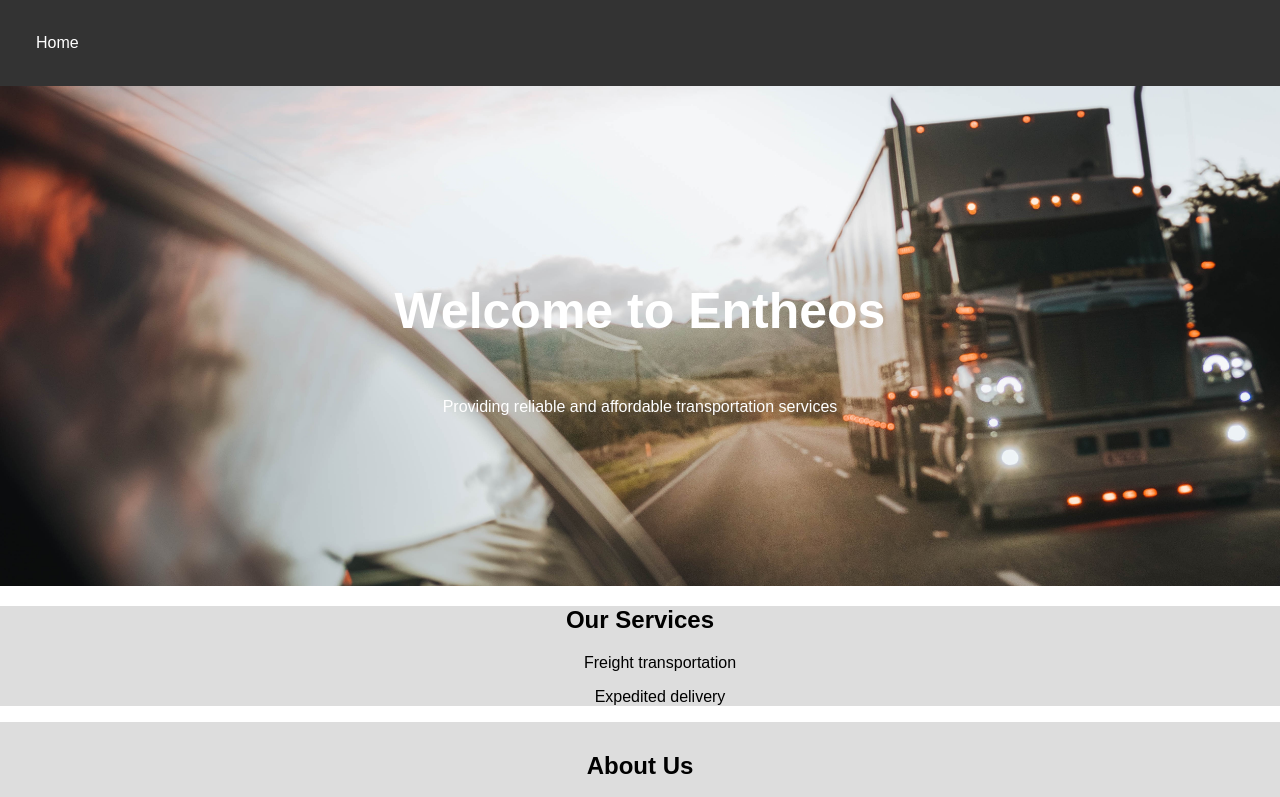
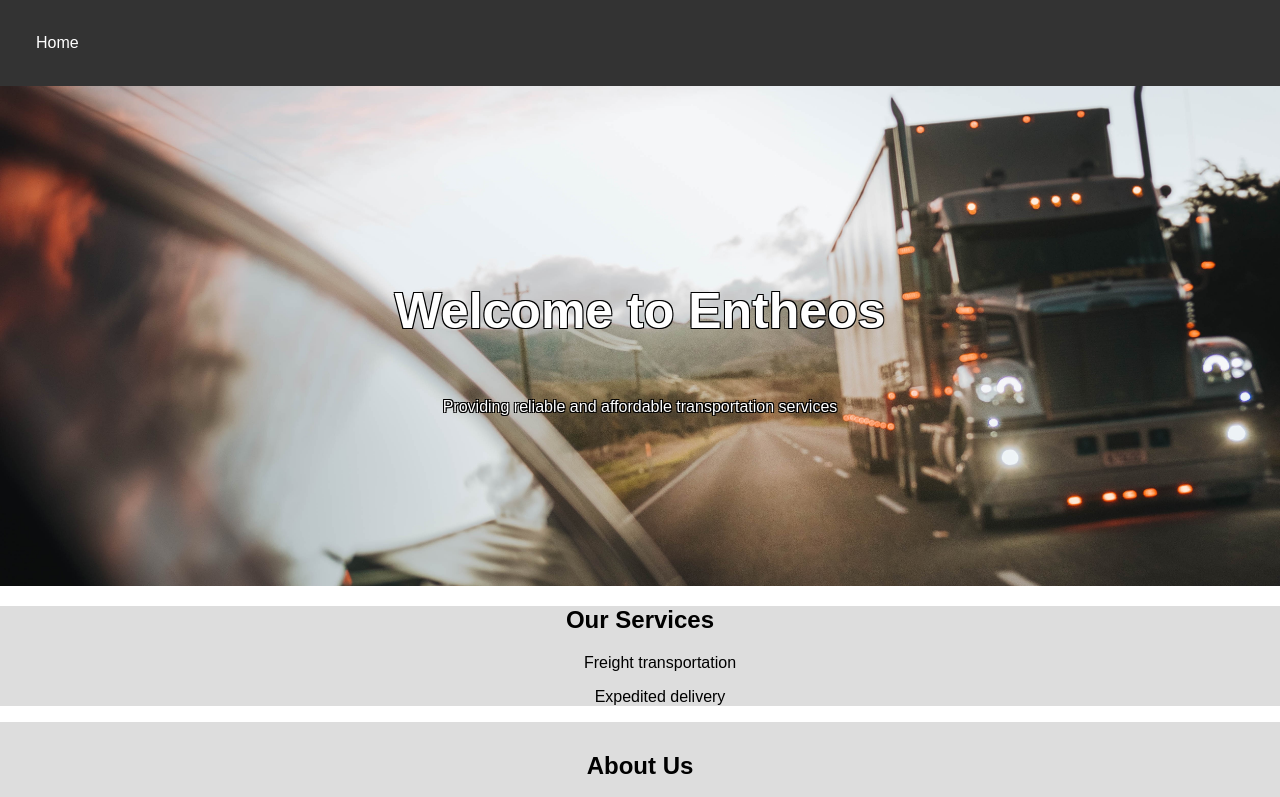
Before and after one commit to entheostrucking/entheos, a plain HTML site: page success.html in a window 1280 px wide. Shown: the top 797 px of the page. Drawn offline with Linux system fonts and the light colour scheme.

Commit message:
Update style.css

```diff
--- a/style.css
+++ b/style.css
@@ -41,6 +41,14 @@ nav li a:hover {
   text-align: center;
 }
 
+.shadow {
+	color: white;
+	text-shadow: -1px 1px 0 #000,
+				  1px 1px 0 #000,
+				 1px -1px 0 #000,
+				-1px -1px 0 #000;
+}
+
 .about{
   background-color: #ddd;
   align-items: center;
```
